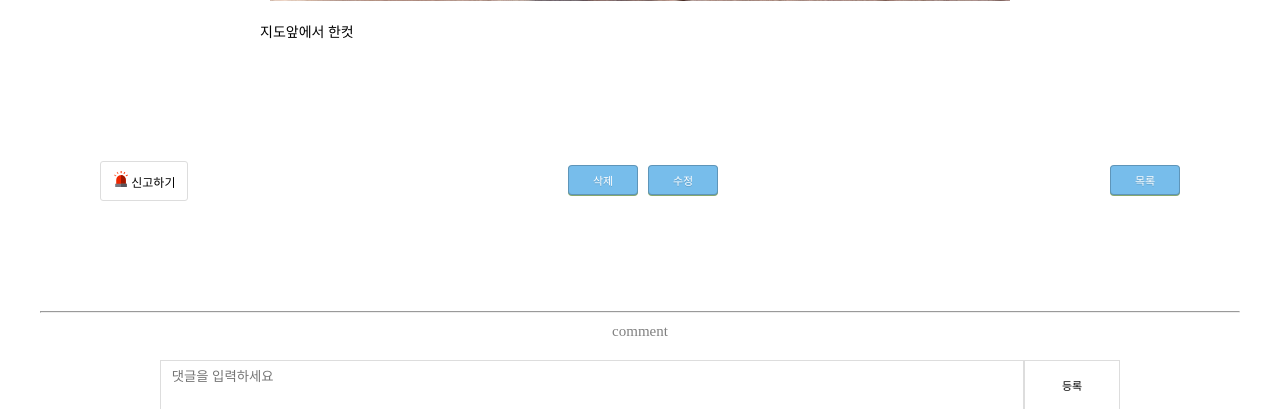
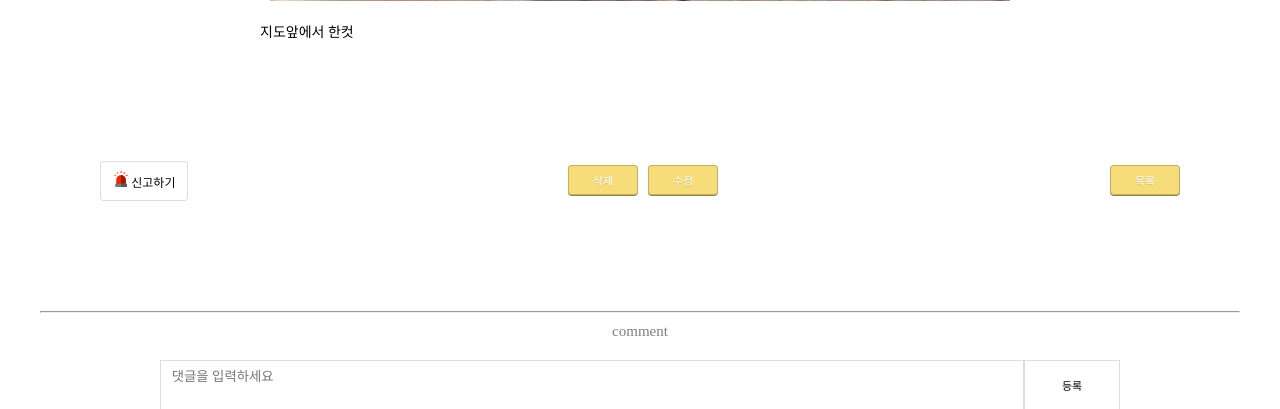
Before and after one commit to heejeonq/Dulegil, a Java web app: page /freeBoardDetail in a window 1280 px wide; the page is wider, and only the part inside the window is pictured. Shown: the part 1344-1753 px from the top of that part. Run offline with Spring Boot 4, a stand-in JSP engine, Linux system fonts and the light colour scheme; the project's own start-up code is not run, and a stand-in starts its controllers and pages; some libraries are stand-ins or nearby versions; some web fonts are replaced.

Commit message:
다오생성

```diff
--- /dev/null
+++ b/Dulegil/src/main/java/com/gdj51/Dulegil/dao/IDulDao.java
@@ -0,0 +1,5 @@
+package com.gdj51.Dulegil.dao;
+
+public interface IDulDao {
+
+}
--- a/Dulegil/src/main/java/com/gdj51/Dulegil/web/freeBoard/controller/FreeBoardController.java
+++ b/Dulegil/src/main/java/com/gdj51/Dulegil/web/freeBoard/controller/FreeBoardController.java
@@ -1,18 +1,29 @@
 package com.gdj51.Dulegil.web.freeBoard.controller;
+
+import java.util.HashMap;
 
 import org.springframework.stereotype.Controller;
 import org.springframework.web.bind.annotation.RequestMapping;
+import org.springframework.web.bind.annotation.RequestParam;
 import org.springframework.web.servlet.ModelAndView;
+
+
 @Controller
 public class FreeBoardController {
 
+
+
 	@RequestMapping(value="/freeBoardList")
-	public ModelAndView freeBoardList(ModelAndView mav) {
+	public ModelAndView freeBoardList(
+			@RequestParam HashMap<String,String> params,
+			ModelAndView mav) throws Throwable{
 
 		mav.setViewName("freeBoard/freeBoard_list");
 
 		return mav;
 	}
+
+
 
 	@RequestMapping(value="/freeBoardDetail")
 	public ModelAndView freeBoardDetail(ModelAndView mav) {
--- a/Dulegil/src/main/webapp/WEB-INF/views/accompany/accompany_detail.jsp
+++ b/Dulegil/src/main/webapp/WEB-INF/views/accompany/accompany_detail.jsp
@@ -98,9 +98,9 @@ $(document).ready(function(){
 
 
 
-         <input type="button" class="wriBtn" id="upBtn" value="수정"/>
-         <input type="button" class="wriBtn" id="delBtn" value="삭제"/>
-         <input type="button" class="wriBtn" id="listBtn" value="목록"/>
+         <input type="button" class="btn" id="upBtn" value="수정"/>
+         <input type="button" class="btn" id="delBtn" value="삭제"/>
+         <input type="button" class="btn" id="listBtn" value="목록"/>
       </div>
 
       </div>
--- a/Dulegil/src/main/webapp/WEB-INF/views/accompany/accompany_list.jsp
+++ b/Dulegil/src/main/webapp/WEB-INF/views/accompany/accompany_list.jsp
@@ -28,7 +28,7 @@
 
 			<div class="midBox">
 				<!-- <div class=box1>글쓰기</div> -->
-				<input type="button" class="wriBtn" value="글쓰기"/>
+				<input type="button" class="btn" value="글쓰기"/>
 
 			<div class="searchWrap">
 			<!-- 	<div class="selBox">
--- a/Dulegil/src/main/webapp/WEB-INF/views/accompany/accompany_write.jsp
+++ b/Dulegil/src/main/webapp/WEB-INF/views/accompany/accompany_write.jsp
@@ -113,10 +113,10 @@ $(document).ready(function(){
 			</div>
 			<div class="btnWrap">
 				<div class="btnBox">
-					<input type="button" class="wriBtn" id="caBtn" value="취소">
+					<input type="button" class="btn" id="caBtn" value="취소">
 				</div>
 				<div class="btnBox">
-					<input type="button" class="wriBtn" id="inBtn"value="등록">
+					<input type="button" class="btn" id="inBtn"value="등록">
 				</div>
 			</div>
 
--- a/Dulegil/src/main/webapp/WEB-INF/views/courseReviw/courseReviw_detail.jsp
+++ b/Dulegil/src/main/webapp/WEB-INF/views/courseReviw/courseReviw_detail.jsp
@@ -69,9 +69,9 @@
 				<span class="reporTit">신고하기</span>
 			</div>
 
-			<input type="button" class="wriBtn" id="delBtn" value="삭제"/>
-			<input type="button" class="wriBtn" id="upBtn" value="수정"/>
-			<input type="button" class="wriBtn" id="listBtn" value="목록"/>
+			<input type="button" class="btn" id="delBtn" value="삭제"/>
+			<input type="button" class="btn" id="upBtn" value="수정"/>
+			<input type="button" class="btn" id="listBtn" value="목록"/>
 		</div>
 
 			</div>
--- a/Dulegil/src/main/webapp/WEB-INF/views/courseReviw/courseReviw_list.jsp
+++ b/Dulegil/src/main/webapp/WEB-INF/views/courseReviw/courseReviw_list.jsp
@@ -27,7 +27,7 @@
 
 			<div class="midBox">
 				<!-- <div class=box1>글쓰기</div> -->
-				<input type="button" class="wriBtn" value="글쓰기"/>
+				<input type="button" class="btn" value="글쓰기"/>
 				<div class="searchWrap">
 				<div class="selBox">
 					<select class="sel">
--- a/Dulegil/src/main/webapp/WEB-INF/views/courseReviw/courseReviw_write.jsp
+++ b/Dulegil/src/main/webapp/WEB-INF/views/courseReviw/courseReviw_write.jsp
@@ -86,10 +86,10 @@ $(document).ready(function(){
 			</div>
 				<div class="btnWrap">
 					<div class="btnBox">
-					<input type="button" class="wriBtn" id="caBtn" value="취소">
+					<input type="button" class="btn" id="caBtn" value="취소">
 					</div>
 					<div class="btnBox">
-					<input type="button" class="wriBtn" id="inBtn"value="등록">
+					<input type="button" class="btn" id="inBtn"value="등록">
 					</div>
 				</div>
 
--- a/Dulegil/src/main/webapp/WEB-INF/views/freeBoard/freeBoard_detail.jsp
+++ b/Dulegil/src/main/webapp/WEB-INF/views/freeBoard/freeBoard_detail.jsp
@@ -58,9 +58,9 @@
 				<span class="reporTit">신고하기</span>
 			</div>
 
-			<input type="button" class="wriBtn" id="delBtn" value="삭제"/>
-			<input type="button" class="wriBtn" id="upBtn" value="수정"/>
-			<input type="button" class="wriBtn" id="listBtn" value="목록"/>
+			<input type="button" class="btn" id="delBtn" value="삭제"/>
+			<input type="button" class="btn" id="upBtn" value="수정"/>
+			<input type="button" class="btn" id="listBtn" value="목록"/>
 		</div>
 
 
--- a/Dulegil/src/main/webapp/WEB-INF/views/freeBoard/freeBoard_list.jsp
+++ b/Dulegil/src/main/webapp/WEB-INF/views/freeBoard/freeBoard_list.jsp
@@ -28,7 +28,7 @@
 			<div class="col"></div>
 			<div class="midBox">
 				<!-- <div class=box1>글쓰기</div> -->
-				<input type="button" class="wriBtn" value="글쓰기"/>
+				<input type="button" class="btn" value="글쓰기"/>
 
 			<div class="searchWrap">
 				<div class="selBox">
--- a/Dulegil/src/main/webapp/WEB-INF/views/freeBoard/freeBoard_write.jsp
+++ b/Dulegil/src/main/webapp/WEB-INF/views/freeBoard/freeBoard_write.jsp
@@ -68,16 +68,15 @@ $(document).ready(function(){
 			</div>
 				<div class="btnWrap">
 					<div class="btnBox">
-					<input type="button" class="wriBtn" id="caBtn" value="취소">
+					<input type="button" class="btn" id="caBtn" value="취소">
 					</div>
 					<div class="btnBox">
-					<input type="button" class="wriBtn" id="inBtn"value="등록">
+					<input type="button" class="btn" id="inBtn"value="등록">
 					</div>
 				</div>
 
 
 	</div>
-
 
 	</div>
 
--- a/Dulegil/src/main/webapp/WEB-INF/views/notice/notice_detail.jsp
+++ b/Dulegil/src/main/webapp/WEB-INF/views/notice/notice_detail.jsp
@@ -65,9 +65,9 @@
 	<div class="emptyBox"></div>
 		<div class="btnBox">
 
-			<input type="button" class="wriBtn" id="listBtn" value="목록"/>
-			<input type="button" class="wriBtn" id="delBtn" value="삭제"/>
-			<input type="button" class="wriBtn" id="upBtn"  value="수정"/>
+			<input type="button" class="btn" id="listBtn" value="목록"/>
+			<input type="button" class="btn" id="delBtn" value="삭제"/>
+			<input type="button" class="btn" id="upBtn"  value="수정"/>
 		</div>
 
 
--- a/Dulegil/src/main/webapp/resources/css/board.css
+++ b/Dulegil/src/main/webapp/resources/css/board.css
@@ -94,7 +94,7 @@
     text-align: center;
     width: 100%;
 }
-.wriBtn {
+.btn {
 	font-size: 11px;
 	cursor: pointer;
 	height: 30px;
@@ -104,16 +104,16 @@
 	border: 1px solid rgba(0, 0, 0, 0.21);
 	border-radius: 4px;
 	text-shadow: 0 1px 0 rgba(0, 0, 0, 0.15);
-	background-color: #77bdeb;
-	box-shadow: 0px 1px 0px #87a86f;
+	background-color: #f0c41994;;
+	box-shadow: 0px 1px 0px #97853e;;
 	float: left;
 	margin-top: 20px;
 }
-.wriBtn:hover{
-	background-color:#989d7f;
+.btn:hover{
+	background-color:#b9992194;
 }
-.wriBtn:acrive{
-	background-color:#eff1e3;
+.btn:acrive{
+	background-color:#856c0d94;;
 	box-shadow: 0 0 #87a86f;
 }
 .cosSelBox{
```
Also changed, not shown: Dulegil/src/main/java/com/gdj51/Dulegil/dao/DulDao.java (added, +14 -0 lines).
